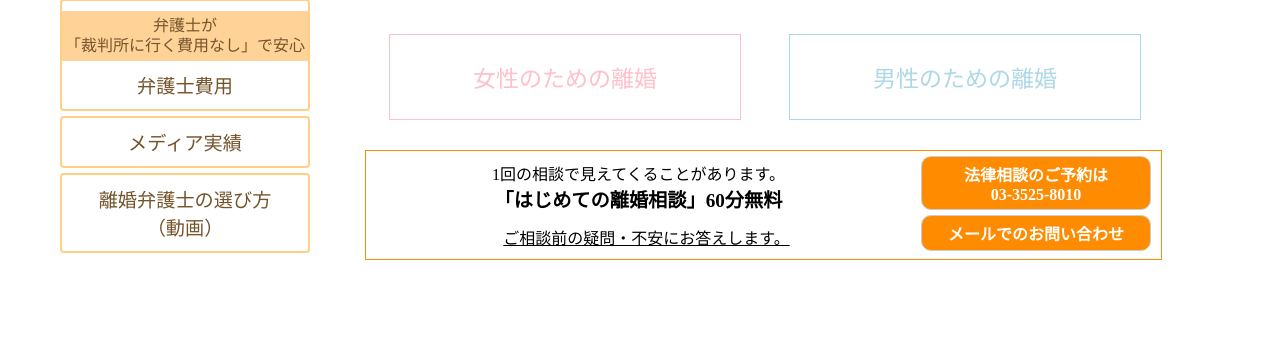
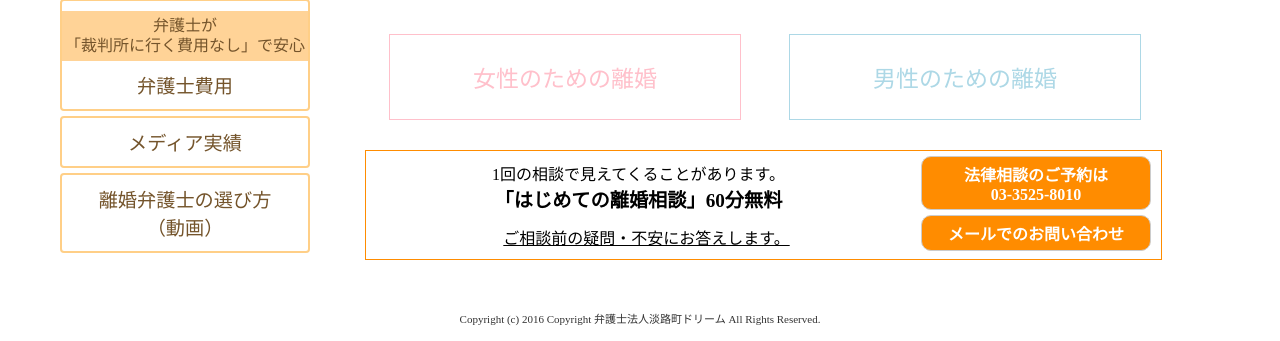
Before and after one commit to HiromuK/adreamlaw, a PHP site: page /intro/lp4/index.html in a window 1280 px wide. Shown: the part 1657-1998 px from the top of the page. Before the commit the page ends 1917 px from the top, so only its background shows below. Run offline with PHP 8.4, Linux system fonts and the light colour scheme; some libraries are stand-ins or nearby versions.

Commit message:
lp4に、copyrightを追加。

```diff
--- a/intro/lp4/index.html
+++ b/intro/lp4/index.html
@@ -354,6 +354,9 @@
       </section>
     </div>
   </section>
+  <footer class="centraize footer__wrapper">
+    <p class="centraize footer__paragraph">Copyright (c) 2016 Copyright 弁護士法人淡路町ドリーム All Rights Reserved.</p>
+  </footer>
 </body>
 </html>
 <!-- author: yuta kimura
--- a/intro/lp4/lp4-style.css
+++ b/intro/lp4/lp4-style.css
@@ -269,6 +269,16 @@
   display: none;
 }
 
+.footer__wrapper {
+  clear: both;
+}
+
+.footer__paragraph {
+  font-size: 11px;
+  margin: 0 0 15px 0;
+  color: #333;
+}
+
 /* ----------------------------------------------------------------------ここからレスポンシブ-----------------------------------------------------------------*/
 @media only screen and (max-width: 700px) {
   .column__right {
```
